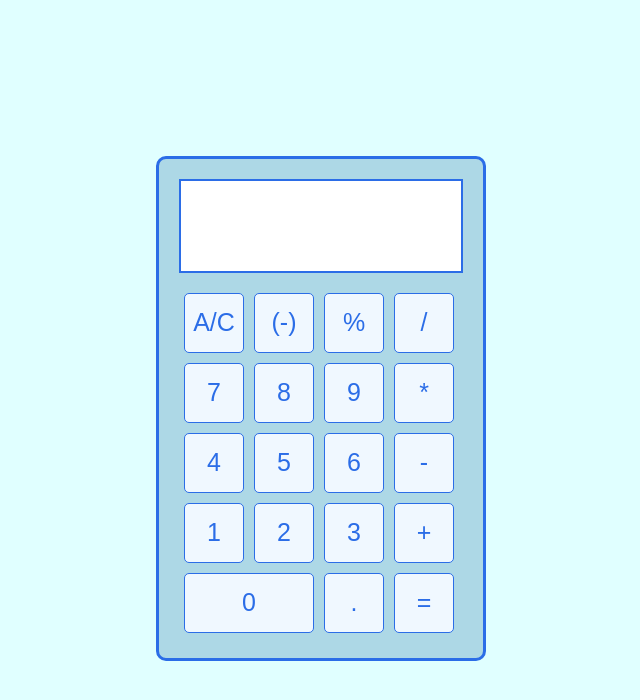
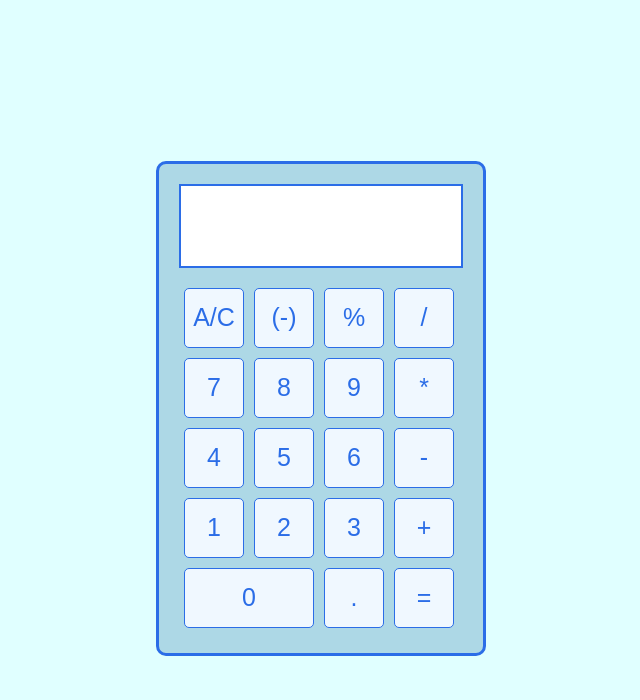
Before and after one commit to space-ghost24/Calculator, a plain HTML site: page index.html in a window 1280 px wide. Shown: the whole page, without its empty margins (319-959 px from the left). Drawn offline with Linux system fonts and the light colour scheme.

Commit message:
Edit display CSS

```diff
--- a/style.css
+++ b/style.css
@@ -21,15 +21,17 @@ body{
 }
 
 .display{
-    height: 90px;
+    height: 80px;
     width: 280px;
     background-color: white;
     border: 2px solid rgb(43, 109, 231);
-    text-align: end;
-    font-size: 50px;
+    font-size: 60px;
     margin-bottom: 15px;
     overflow-x: auto;
     white-space: nowrap;
+    display: flex;
+    align-items: center;
+    justify-content: flex-end;
 }
 
 .buttons{
```
